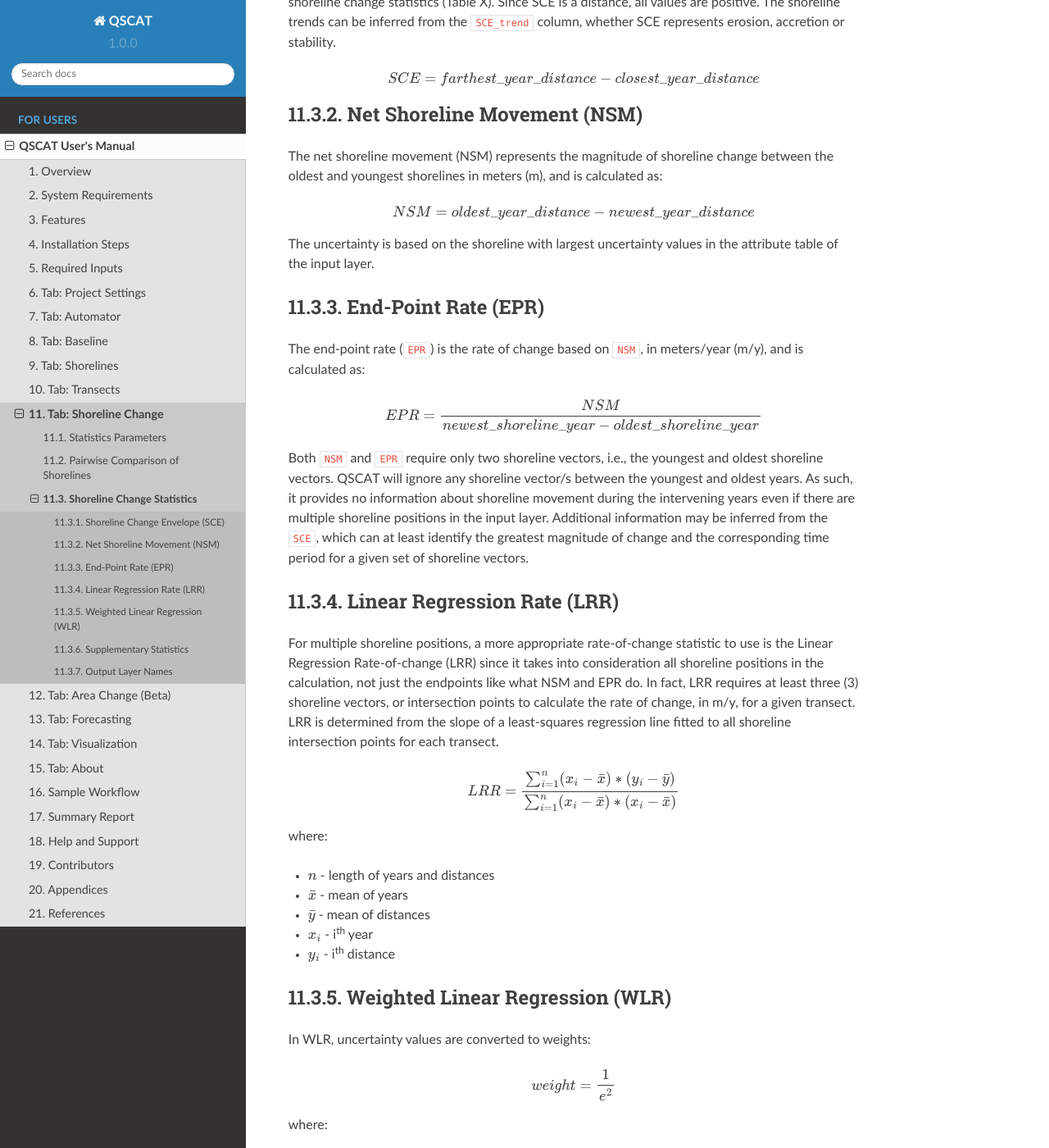
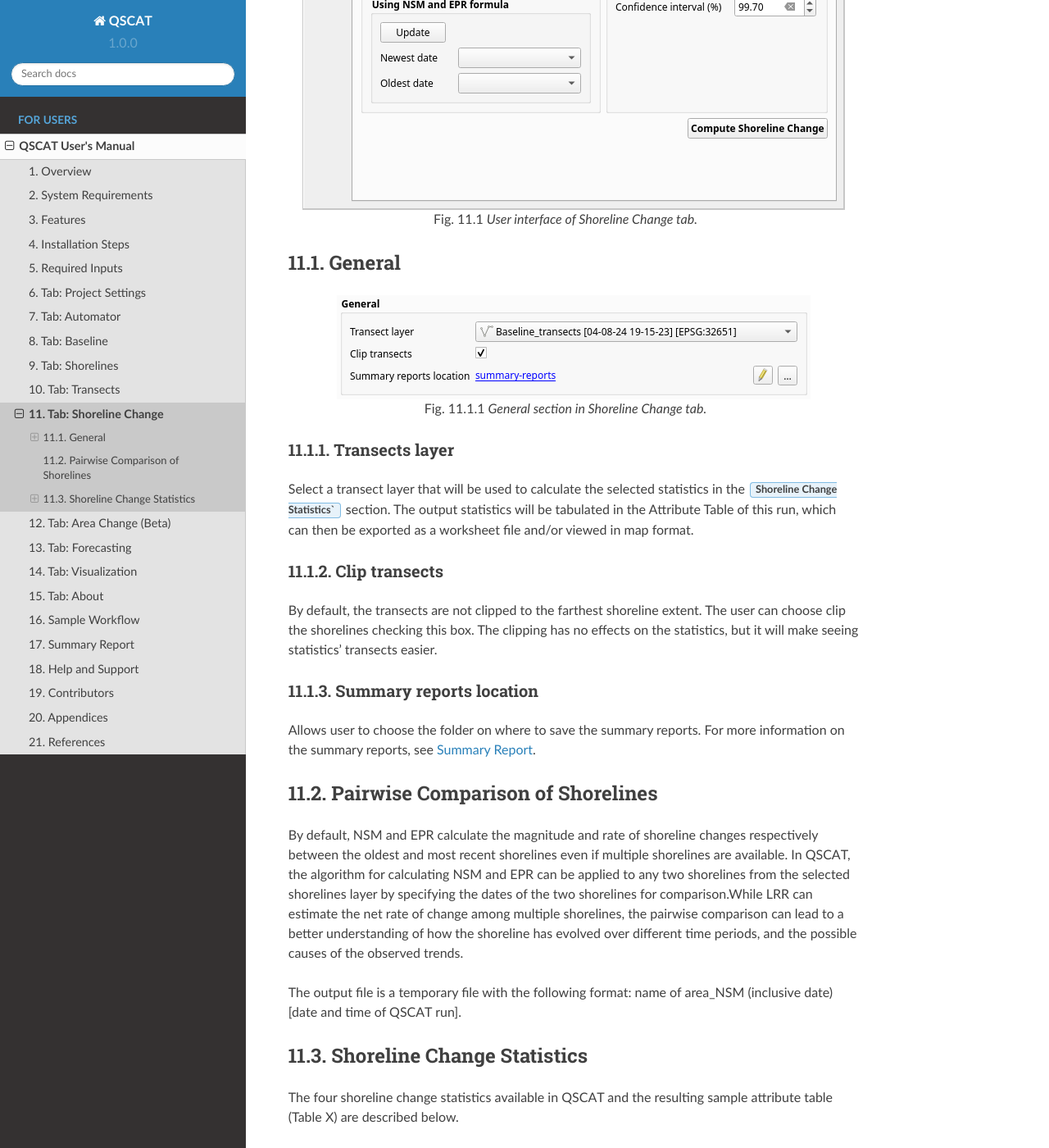
Before and after one commit to qscat/qscat, a Sphinx documentation site: the page built from docs/source/users_manual/tabs/shoreline_change.rst, in a window 1280 px wide and 1400 px high, scrolled down 1216 px. Shown: the whole window at 82% size. Built offline with Sphinx 7.4.7 and the Read the Docs theme 2.0.0, drawn with Linux system fonts in a browser that asks for light colours; cross-references to code outside the pages are shown as plain code; some of the changed text lies outside the part shown.

Commit message:
refactor(docs): improve tab transects section (#7)
* refactor(docs): improve tab transects section

* refactor(docs):  restructure tab shoreline change, fix labels

```diff
--- a/docs/source/users_manual/index.rst
+++ b/docs/source/users_manual/index.rst
@@ -17,7 +17,7 @@ QSCAT User's Manual
    tabs/baseline
    tabs/shorelines
    tabs/transects
-   tabs/shoreline_change/index
+   tabs/shoreline_change
    tabs/area_change
    tabs/forecasting
    tabs/visualization
--- a/docs/source/users_manual/tabs/shoreline_change/shoreline_change.rst
+++ b/docs/source/users_manual/tabs/shoreline_change.rst
@@ -1,12 +1,59 @@
-.. index:: Shoreline Change Statistics
+.. _tab_shoreline_change:
 
-Shoreline Change Statistics
-===========================
+*********************
+Tab: Shoreline Change
+*********************
 
 .. only:: html
 
    .. contents::
       :local:
+      :depth: 2
+
+The :guilabel:`Shoreline Change Tab` calculate the following shoreline change statistics: (a) Shoreline Change Envelope (SCE), (b) Net Shoreline Movement (NSM), (c) End-Point Rate (EPR), and (d) Linear Regression Rate (LRR). The first three statistics (SCE, NSM, and EPR) require only two shoreline vectors while LRR requires at least three (3) shoreline vectors to compute the rate of change. Note that both SCE and NSM refer to magnitude or distance in meters (m) while EPR and LRR are rate-of-change statistics, in meters/year (m/y).
+
+.. _figure_tab_shoreline_change:
+
+.. figure:: /img/shoreline_change/shoreline-change-tab.png
+   :align: center
+
+   User interface of Shoreline Change tab.
+
+General
+=======
+
+.. _figure_tab_shoreline_change_general:
+
+.. figure:: /img/shoreline_change/shoreline-change-tab-general.png
+   :align: center
+
+   General section in Shoreline Change tab.
+
+Transects layer
+---------------
+
+Select a transect layer that will be used to calculate the selected statistics in the :guilabel:`Shoreline Change Statistics`` section. The output statistics will be tabulated in the Attribute Table of this run, which can then be exported as a worksheet file and/or viewed in map format.
+
+Clip transects
+--------------
+
+By default, the transects are not clipped to the farthest shoreline extent. The user can choose clip the shorelines checking this box. The clipping has no effects on the statistics, but it will make seeing statistics' transects easier.
+
+Summary reports location
+------------------------
+
+Allows user to choose the folder on where to save the summary reports. For more information on the summary reports, see :ref:`summary_report`.
+
+Pairwise Comparison of Shorelines
+=================================
+
+By default, NSM and EPR calculate the magnitude and rate of shoreline changes respectively between the oldest and most recent shorelines even if multiple shorelines are available. In QSCAT, the algorithm for calculating NSM and EPR can be applied to any two shorelines from the selected shorelines layer by specifying the dates of the two shorelines for comparison.While LRR can estimate the net rate of change among multiple shorelines, the pairwise comparison can lead to a better understanding of how the shoreline has evolved over different time periods, and the possible causes of the observed trends.
+
+The output file is a temporary file with the following format: name of area_NSM (inclusive date)[date and time of QSCAT run].
+
+
+Shoreline Change Statistics
+===========================
 
 The four shoreline change statistics available in QSCAT and the resulting sample attribute table (Table X) are described below.
 
@@ -180,8 +227,10 @@ where:
 - :math:`\bar{x}` - mean of years
 - :math:`x_i` - i\ :sup:`th` year
 
-Output Layer Names
-------------------
+.. _tab_shoreline_change_vector_layer_output_name:
+
+Vector layer output name
+------------------------
 
 .. list-table::
    :header-rows: 1
--- a/docs/source/users_manual/tabs/shoreline_change/pairwise_comparisons.rst
+++ /dev/null
@@ -1,6 +0,0 @@
-Pairwise Comparison of Shorelines
-=================================
-
-By default, NSM and EPR calculate the magnitude and rate of shoreline changes respectively between the oldest and most recent shorelines even if multiple shorelines are available. In QSCAT, the algorithm for calculating NSM and EPR can be applied to any two shorelines from the selected shorelines layer by specifying the dates of the two shorelines for comparison.While LRR can estimate the net rate of change among multiple shorelines, the pairwise comparison can lead to a better understanding of how the shoreline has evolved over different time periods, and the possible causes of the observed trends.
-
-The output file is a temporary file with the following format: name of area_NSM (inclusive date)[date and time of QSCAT run].
```
Also changed, not shown: other parts of docs/source/users_manual/tabs/shoreline_change.rst (+0 -2 lines), docs/source/users_manual/tabs/shoreline_change/index.rst (deleted, +0 -13 lines), docs/source/users_manual/tabs/shoreline_change/parameters.rst (deleted, +0 -12 lines), docs/source/users_manual/tabs/transects.rst (+73 -53 lines), docs/source/img/shoreline_change/shoreline-change-tab-general.png (added), docs/source/img/shoreline_change/shoreline-change-tab.png (added), docs/source/img/transects/transects-tab-count.png (added), docs/source/img/transects/transects-tab-layer.png (added), docs/source/img/transects/transects-tab-parameters.png (added), docs/source/img/transects/transects-tab.png (added).
